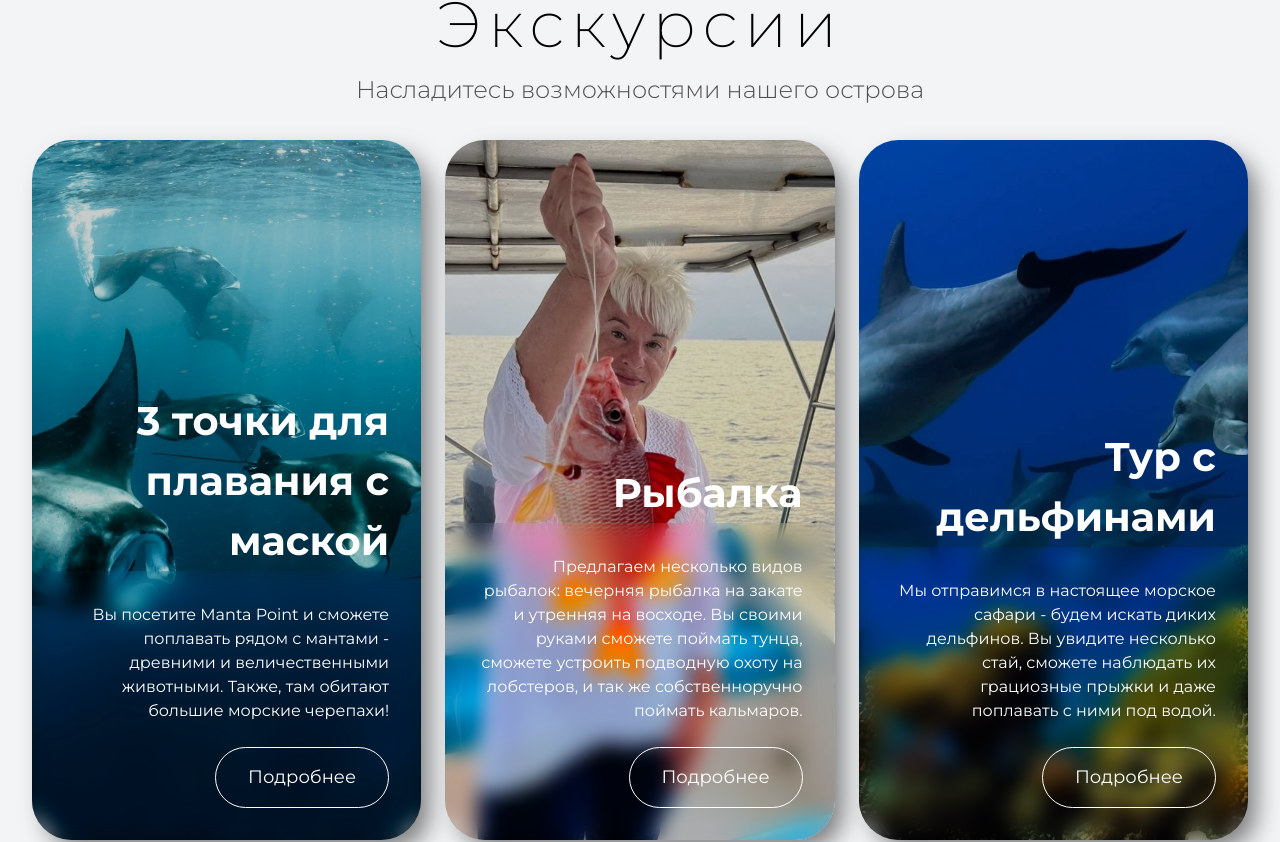
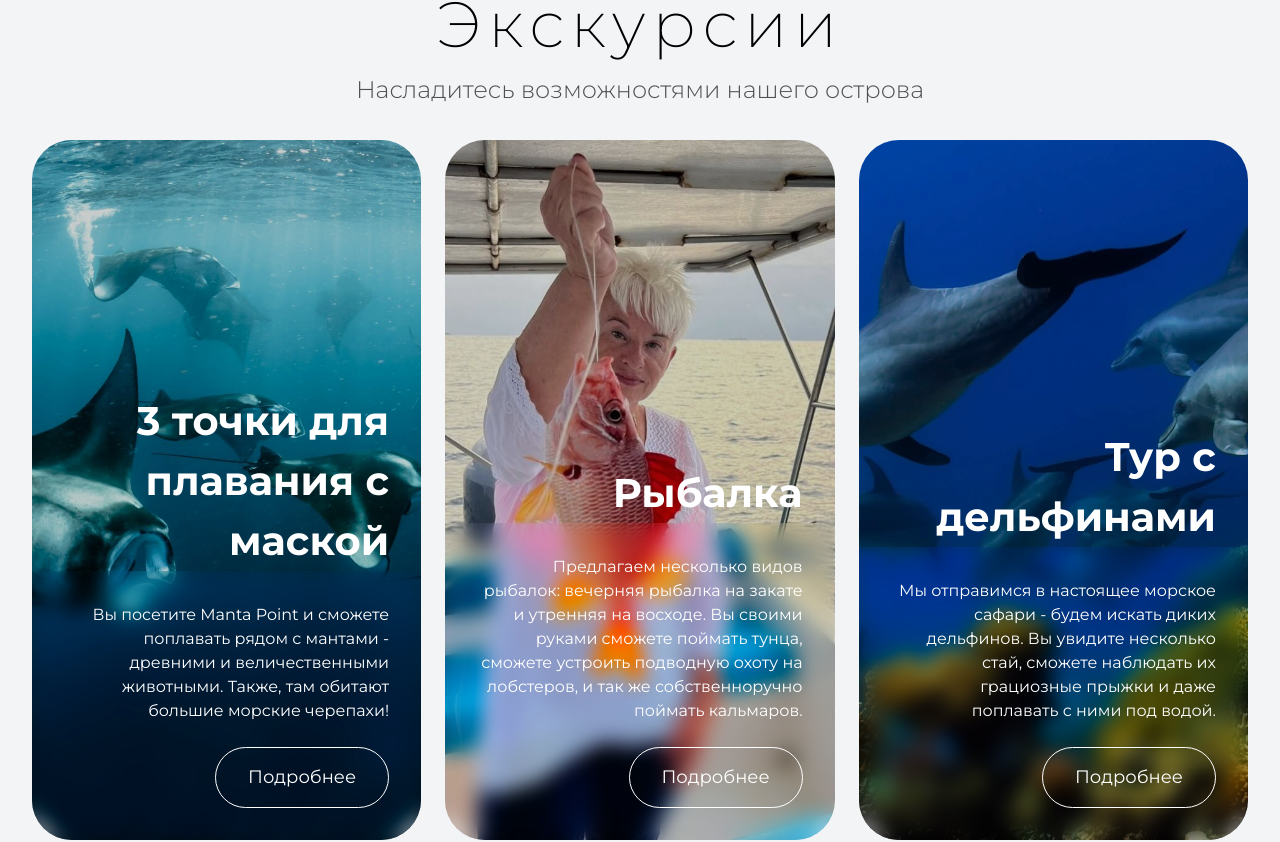
Before and after one commit to RostislavIvanov/maldives-landing, a React (Vite) app: page / in a window 1280 px wide. Shown: the part 4697-5539 px from the top of the page. Built offline with nearby package versions, Linux system fonts and the light colour scheme.

Commit message:
Удаление теней из блока Экскурсий

```diff
--- a/src/components/ExcursionItem/ExcursionItem.module.css
+++ b/src/components/ExcursionItem/ExcursionItem.module.css
@@ -1,5 +1,5 @@
 .excursion {
-    @apply rounded-default overflow-hidden mb-8 h-[700px] relative shadow-excursion
+    @apply rounded-default overflow-hidden mb-8 h-[700px] relative
     md:w-[48%]
     lg:w-[48%]
     xl:w-[32%];
@@ -7,7 +7,7 @@
 }
 
 .excursion:hover {
-    @apply scale-95 shadow-excursion-dark;
+    @apply scale-95;
     transition: all 0.3s ease-in-out;
 }
 
--- a/tailwind.config.js
+++ b/tailwind.config.js
@@ -15,8 +15,6 @@ module.exports = {
                 'lightGrey': '#f3f4f6',
             },
             boxShadow: {
-                'excursion': '11px 12px 24px -3px rgba(0,0,0,0.5);',
-                'excursion-dark': '5px 6px 12px -1px rgba(0,0,0,0.6);',
                 'burger': '0px 4px 23px -3px rgba(0,0,0,0.1);',
             },
             borderRadius: {
```
